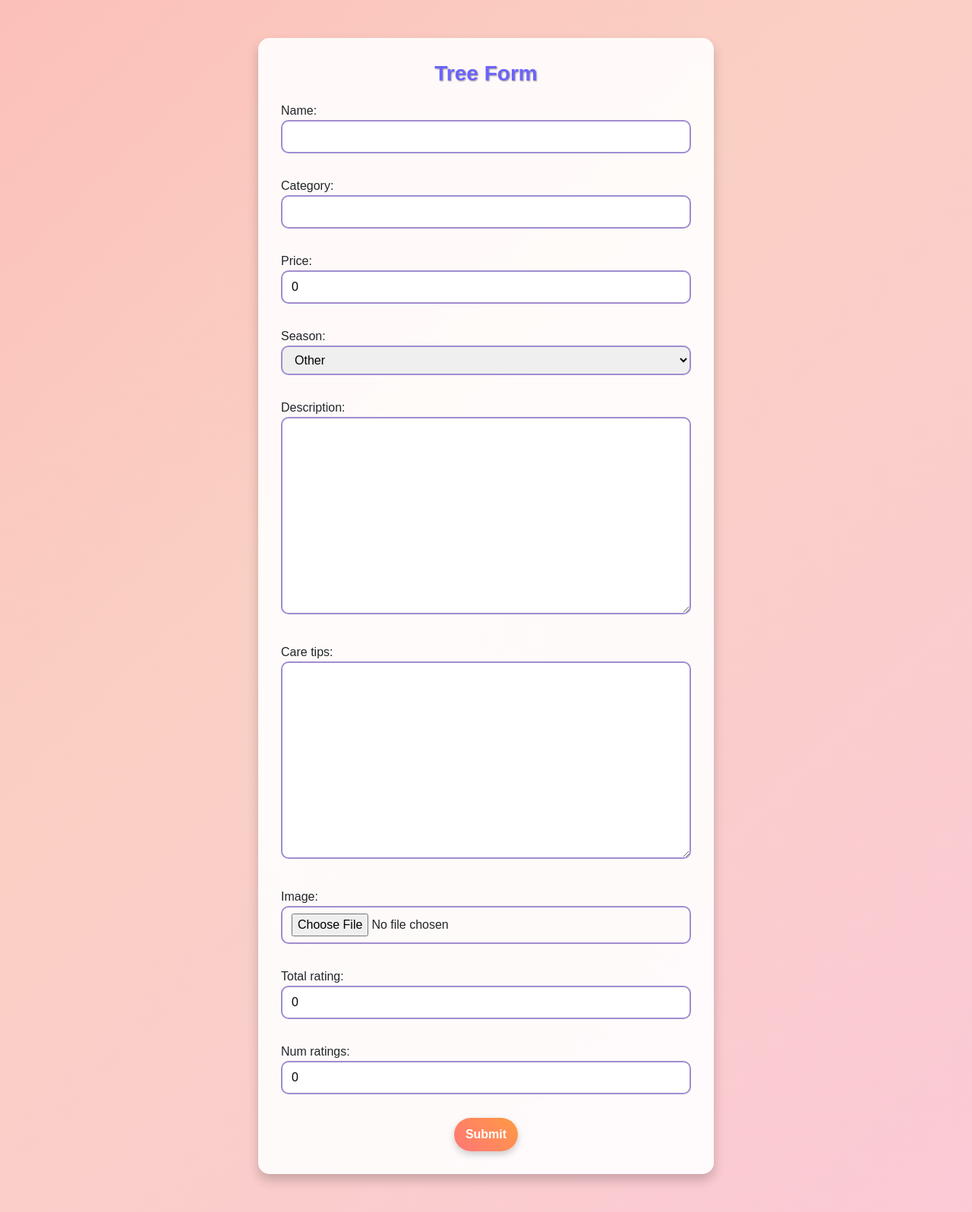
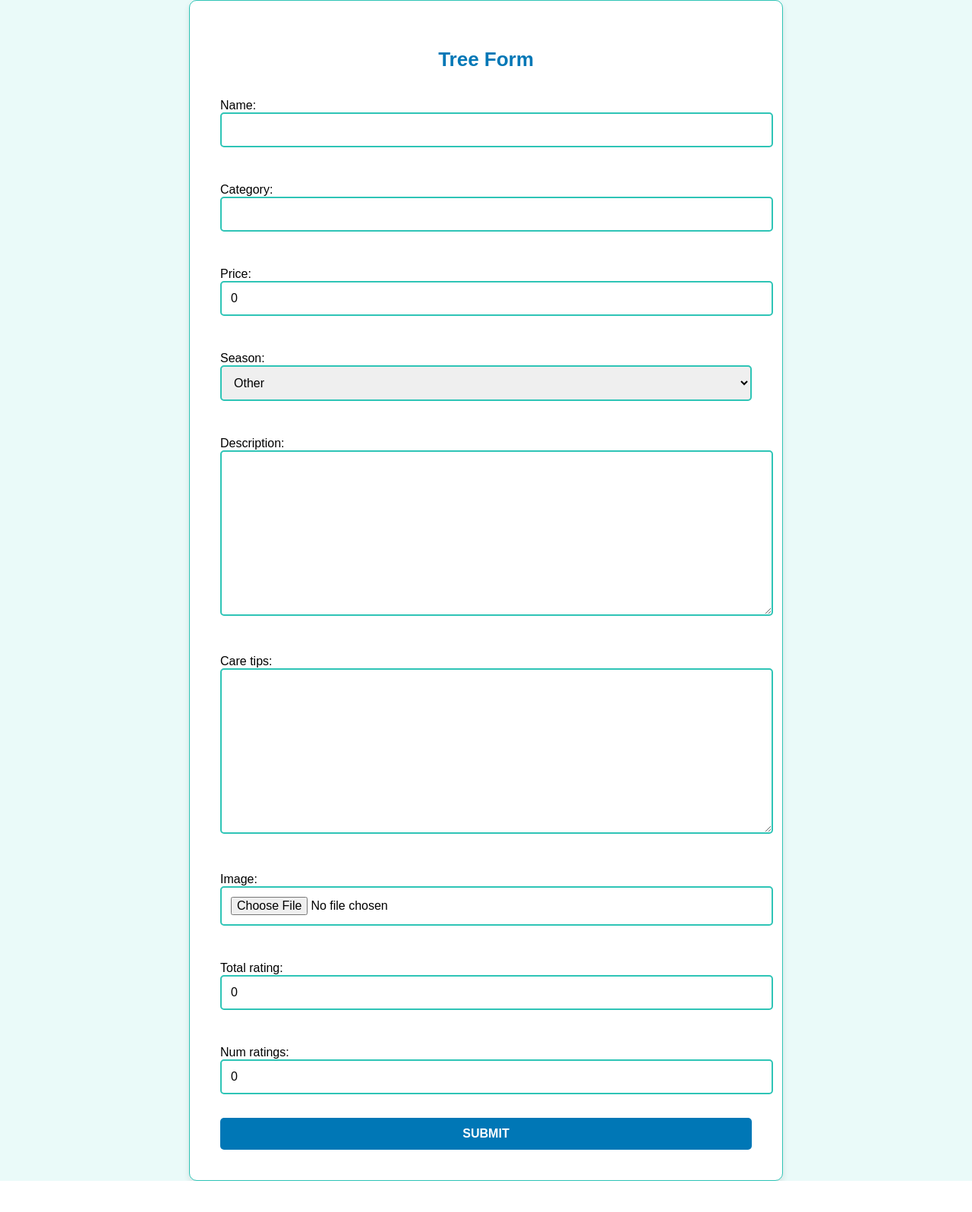
Before and after one commit to riparahman54/treeMart, a Django app: page /trees/create-tree in a window 1280 px wide. Shown: the whole page at 76% size. After the commit the page ends 1555 px from the top, so only its background shows below. Run offline with Django 5.2, Linux system fonts and the light colour scheme; some libraries are stand-ins or nearby versions.

Commit message:
updated the design html of treeform

```diff
--- a/templates/treeform.html
+++ b/templates/treeform.html
@@ -5,101 +5,110 @@
     <meta charset="UTF-8">
     <meta name="viewport" content="width=device-width, initial-scale=1.0">
     <title>Tree Form</title>
-    <link rel="stylesheet" href="https://cdnjs.cloudflare.com/ajax/libs/bootstrap/5.3.0/css/bootstrap.min.css">
     <style>
+        /* General Body Styling */
         body {
-            background: linear-gradient(135deg, #ff9a9e, #fad0c4, #fbc2eb, #a18cd1);
-            animation: gradientBG 8s ease infinite;
-            background-size: 400% 400%;
+            background-color: #eafaf9; /* Light sea green background */
             font-family: 'Arial', sans-serif;
+            margin: 0;
+            padding: 0;
+            display: flex;
+            justify-content: center;
+            align-items: center;
+            min-height: 100vh;
         }
 
-        @keyframes gradientBG {
-            0% { background-position: 0% 50%; }
-            50% { background-position: 100% 50%; }
-            100% { background-position: 0% 50%; }
+        /* Form Container Styling */
+        .form-container {
+            width: 100%;
+            max-width: 700px;
+            background-color: #ffffff;
+            border-radius: 10px;
+            padding: 40px;
+            box-shadow: 0px 4px 8px rgba(0, 0, 0, 0.1);
+            border: 1px solid #2ec4b6;
         }
 
-        .form-container {
-            max-width: 600px;
-            margin: 50px auto;
-            padding: 30px;
-            background: rgba(255, 255, 255, 0.9);
-            border-radius: 15px;
-            box-shadow: 0 8px 15px rgba(0, 0, 0, 0.2);
-            transform: scale(0.9);
-            animation: popIn 1.2s ease forwards;
-        }
-
-        @keyframes popIn {
-            from { transform: scale(0); }
-            to { transform: scale(1); }
-        }
-
+        /* Form Title Styling */
         .form-title {
             text-align: center;
-            font-size: 28px;
-            color: #6c63ff;
+            font-size: 26px;
+            color: #0077b6;
             font-weight: bold;
-            text-shadow: 1px 1px 2px #00000066;
             margin-bottom: 20px;
         }
 
+        /* Form Element Styling */
+        form {
+            display: flex;
+            flex-direction: column;
+            gap: 15px;
+        }
+
+        input, textarea, select {
+            width: 100%;
+            padding: 12px;
+            font-size: 16px;
+            border: 2px solid #2ec4b6; /* Sea green border */
+            border-radius: 5px;
+            transition: border-color 0.3s ease, box-shadow 0.3s ease;
+        }
+
+        input:focus, textarea:focus, select:focus {
+            border-color: #0077b6; /* Blue border on focus */
+            outline: none;
+            box-shadow: 0 0 6px rgba(0, 119, 182, 0.5);
+        }
+
+        /* Submit Button Styling */
         .btn-submit {
-            background: linear-gradient(45deg, #ff7676, #ff9a44);
+            background-color: #0077b6;
             color: #ffffff;
+            font-size: 16px;
             font-weight: bold;
             border: none;
-            padding: 10px 15px;
-            border-radius: 50px;
-            box-shadow: 0 4px 10px rgba(0, 0, 0, 0.2);
-            transition: all 0.3s ease;
+            padding: 12px 20px;
+            border-radius: 5px;
+            cursor: pointer;
+            text-transform: uppercase;
+            transition: background-color 0.3s ease, transform 0.2s ease;
         }
 
         .btn-submit:hover {
-            background: linear-gradient(45deg, #ff9a44, #ff7676);
+            background-color: #005f99;
             transform: translateY(-2px);
-            box-shadow: 0 8px 15px rgba(0, 0, 0, 0.3);
         }
 
+        .btn-submit:active {
+            transform: translateY(0);
+        }
+
+        /* Error List Styling */
         .error-list {
             margin-top: 20px;
             padding: 15px;
-            border: 2px solid #ff6b6b;
-            border-radius: 10px;
-            background: rgba(255, 107, 107, 0.1);
-            color: #d9534f;
-            animation: fadeIn 0.8s ease;
-        }
-
-        @keyframes fadeIn {
-            from { opacity: 0; }
-            to { opacity: 1; }
+            border-radius: 8px;
+            background-color: #ffe8e8; /* Light red background */
+            border: 1px solid #ff6b6b; /* Red border */
+            color: #d9534f; /* Red text */
         }
 
         .error-list ul {
-            margin: 0;
+            list-style-type: none;
             padding: 0;
-            list-style-type: none;
         }
 
         .error-list li {
             font-size: 14px;
+            margin: 5px 0;
         }
 
-        input, textarea, select {
-            border: 2px solid #a18cd1;
-            border-radius: 10px;
-            padding: 8px 12px;
-            width: 100%;
-            margin-bottom: 15px;
-            transition: border-color 0.3s ease;
-        }
-
-        input:focus, textarea:focus, select:focus {
-            border-color: #6c63ff;
-            outline: none;
-            box-shadow: 0 0 5px #6c63ff;
+        /* Footer Styling */
+        footer {
+            text-align: center;
+            margin-top: 20px;
+            font-size: 14px;
+            color: #6c757d;
         }
     </style>
 </head>
@@ -108,16 +117,14 @@
     <div class="form-container">
         <h2 class="form-title">Tree Form</h2>
 
-        <!-- Form -->
+        <!-- Form Section -->
         <form method="post" enctype="multipart/form-data">
             {% csrf_token %}
             {{ form.as_p }}
-            <div class="text-center">
-                <button type="submit" class="btn btn-submit">Submit</button>
-            </div>
+            <button type="submit" class="btn-submit">Submit</button>
         </form>
 
-        <!-- Display Form Errors -->
+        <!-- Error Section -->
         {% if form.errors %}
         <div class="error-list">
             <strong>Please fix the following errors:</strong>
```
Also changed, not shown: db.sqlite3.
